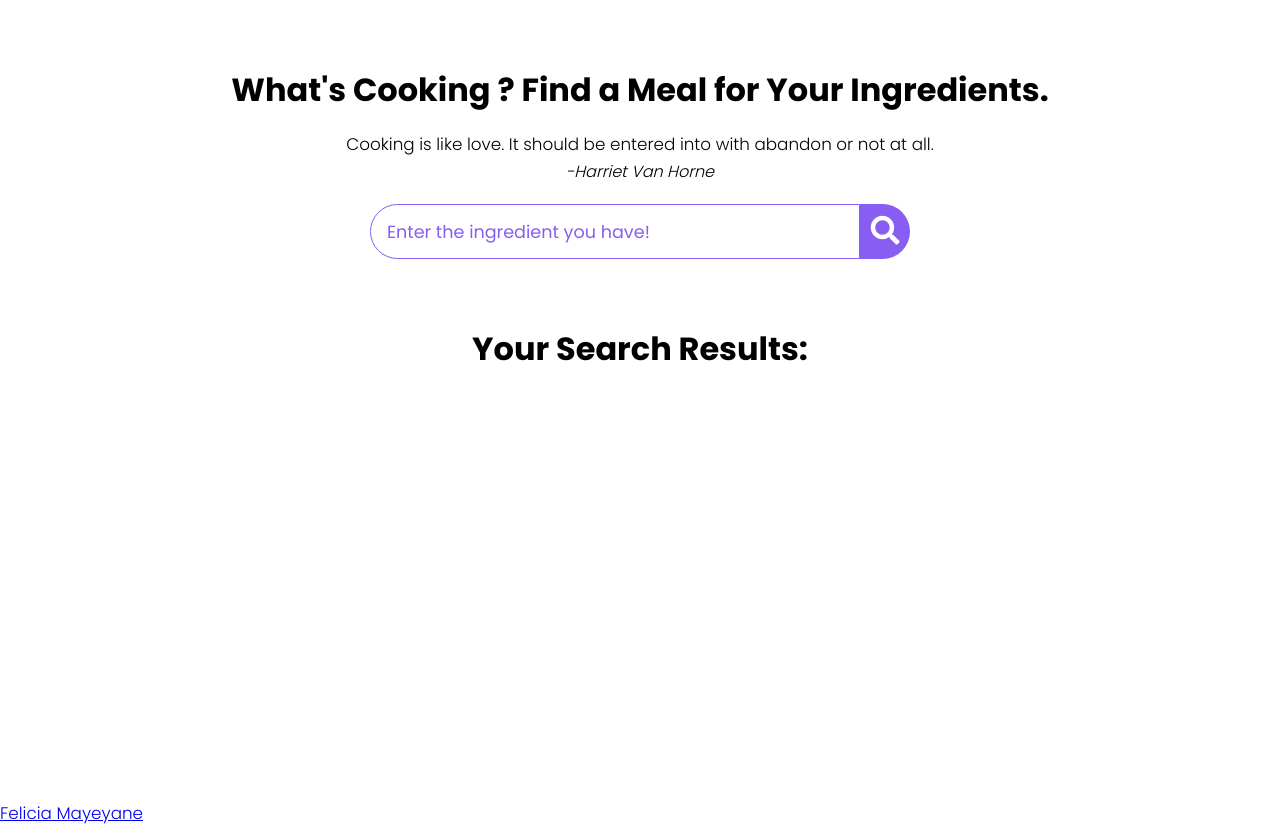
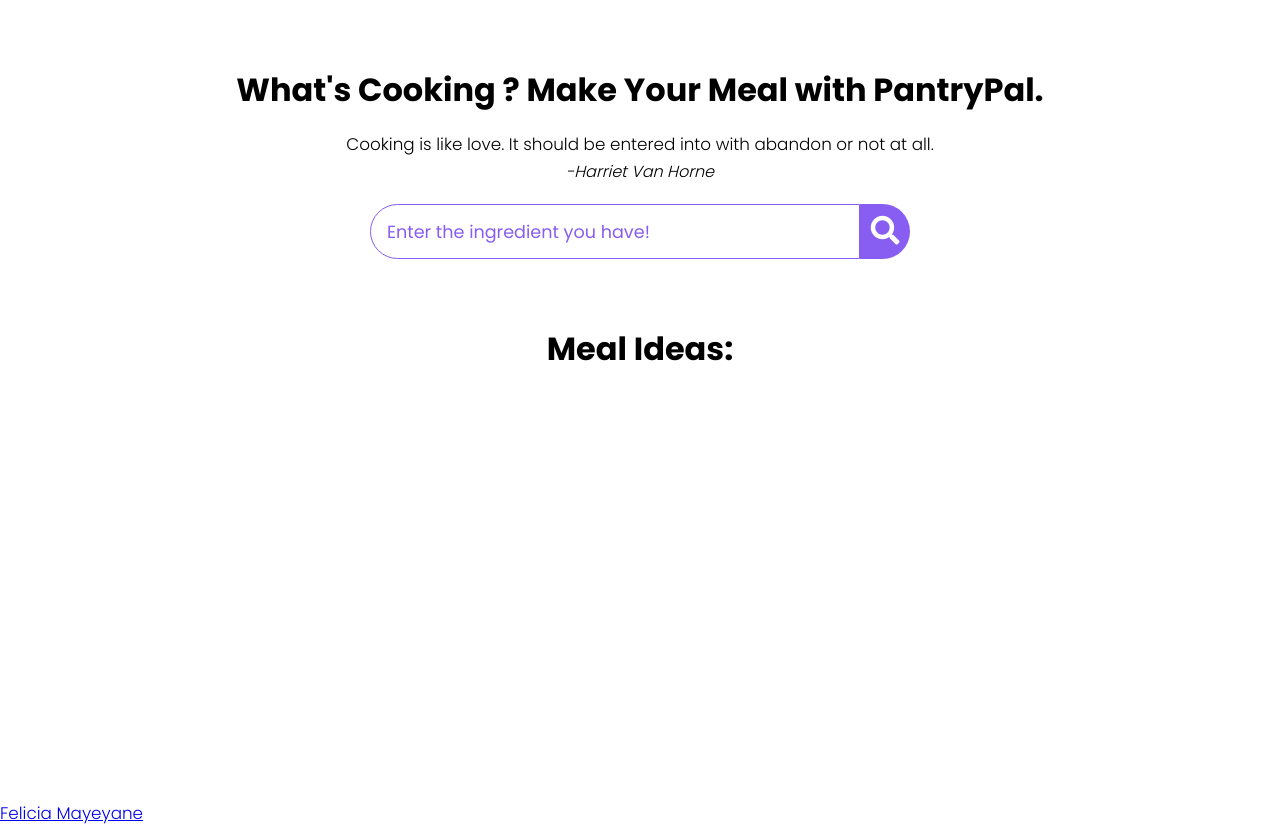
Before and after one commit to Felicia-Mayeyane/PantryPal-App, a plain HTML site: page index.html in a window 1280 px wide. Drawn offline with Linux system fonts and the light colour scheme.

Commit message:
Update index.html

```diff
--- a/index.html
+++ b/index.html
@@ -3,7 +3,7 @@
 <head>
   <meta charset="UTF-8">
   <meta name="viewport" content="width=device-width, initial-scale=1.0">
-  <title>Let's Prepare a Meal</title>
+  <title>Let's PantryPal App</title>
   <link rel="stylesheet" href="https://cdnjs.cloudflare.com/ajax/libs/font-awesome/5.15.1/css/all.min.css" integrity="sha512-+4zCK9k+qNFUR5X+cKL9EIR+ZOhtIloNl9GIKS57V1MyNsYpYcUrUeQc9vNfzsWfV28IaLL3i96P9sdNyeRssA==" crossorigin="anonymous" />
   <link rel = "stylesheet" href = "stylesheet.css">
 </head>
@@ -12,7 +12,7 @@
   <div class = "container">
     <div class = "meal-wrapper">
       <div class = "meal-search">
-        <h2 class = "title">What's Cooking ? Find a Meal for Your Ingredients.</h2>
+        <h2 class = "title">What's Cooking ? Make Your Meal with PantryPal.</h2>
         <blockquote>Cooking is like love. It should be entered into with abandon or not at all.<br>
           <cite>-Harriet Van Horne</cite>
         </blockquote>
@@ -26,7 +26,7 @@
       </div>
 
       <div class = "meal-result">
-        <h2 class = "title">Your Search Results:</h2>
+        <h2 class = "title">Meal Ideas:</h2>
         <div id= "meal">
           <!-- meal item -->
           <!-- <div class = "meal-item">
```
